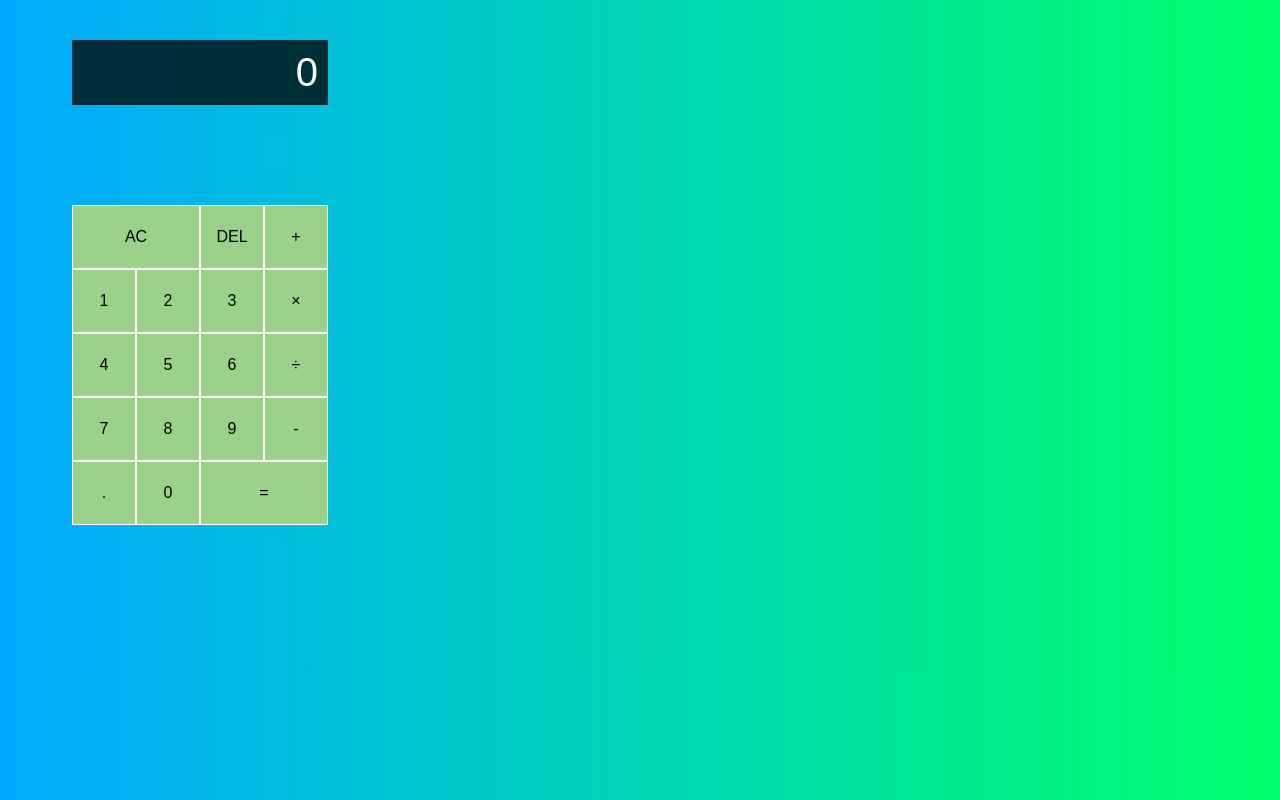
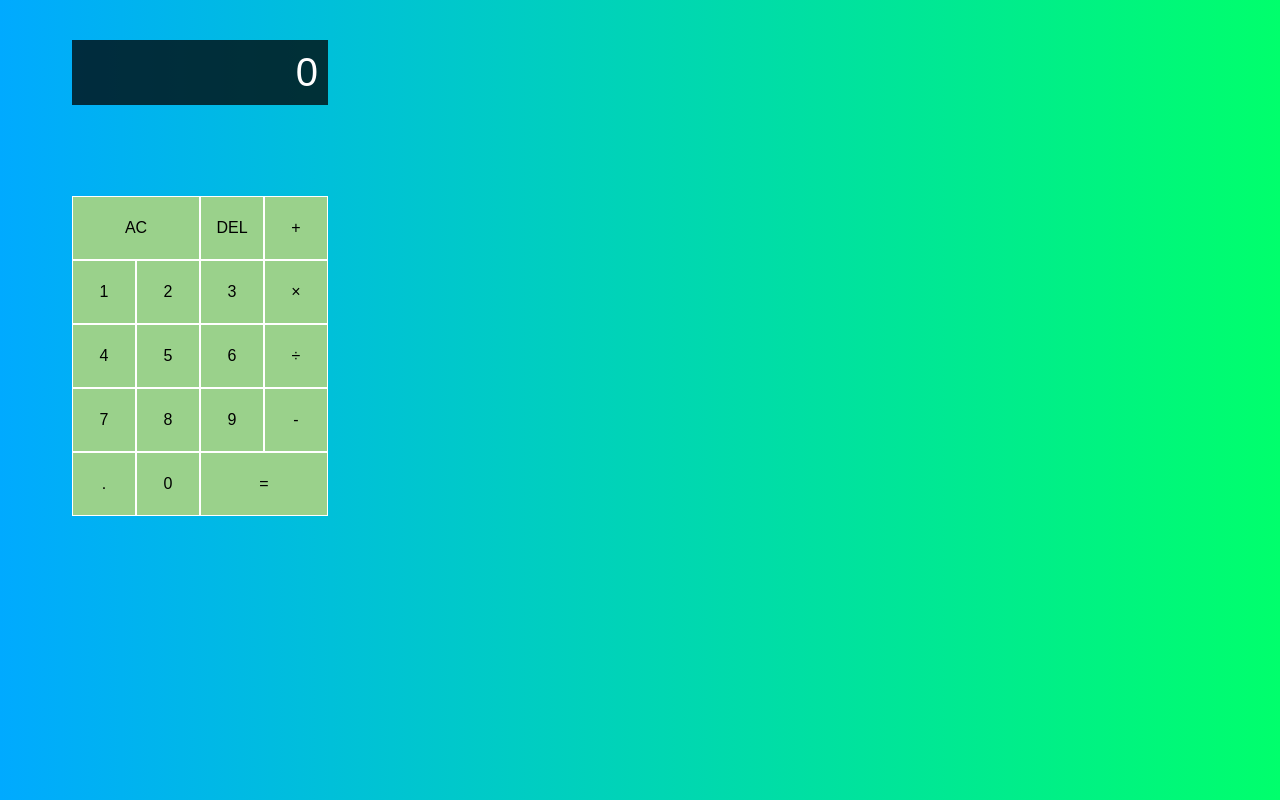
Before and after one commit to rosalie-baxter/calculator-project, a plain HTML site: page index.html in a window 1280 px wide. Drawn offline with Linux system fonts and the light colour scheme.

Commit message:
switched to absolute positioning

```diff
--- a/style.css
+++ b/style.css
@@ -7,14 +7,19 @@
 body {
   padding: 0;
   margin: 0;
-  background: linear-gradient(to right, #00AAFF, #00ff6c)
+  background: linear-gradient(to right, #00AAFF, #00ff6c);
 }
 
 .calculator {
   width: 25rem;
+  height: 15rem;
+  position: relative;
 }
 
 .calculator-keys {
+  position:absolute;
+  top: 3.5rem;
+  left: 4.5rem;
   display: grid;
   justify-content: center;
   align-content: center;
@@ -48,7 +53,7 @@ background-color: rgba(255, 255, 255, .90);
   width: 16rem;
   background-color: rgba(0, 0, 0, .75);
   display: flex;
-  position: relative;
+  position: absolute;
   top: 2.5rem;
   left: 4.5rem;
   flex-direction: column;
```
